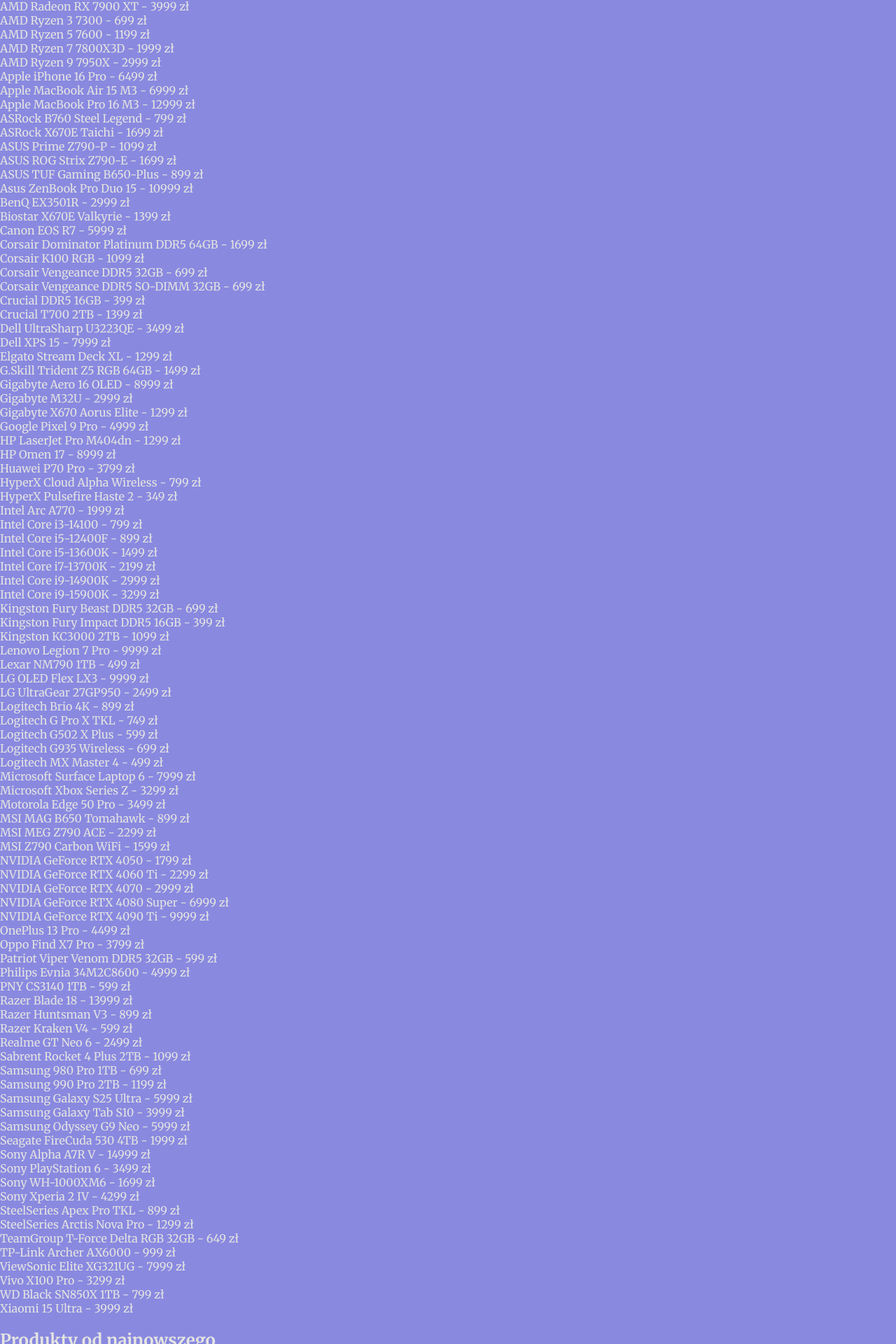
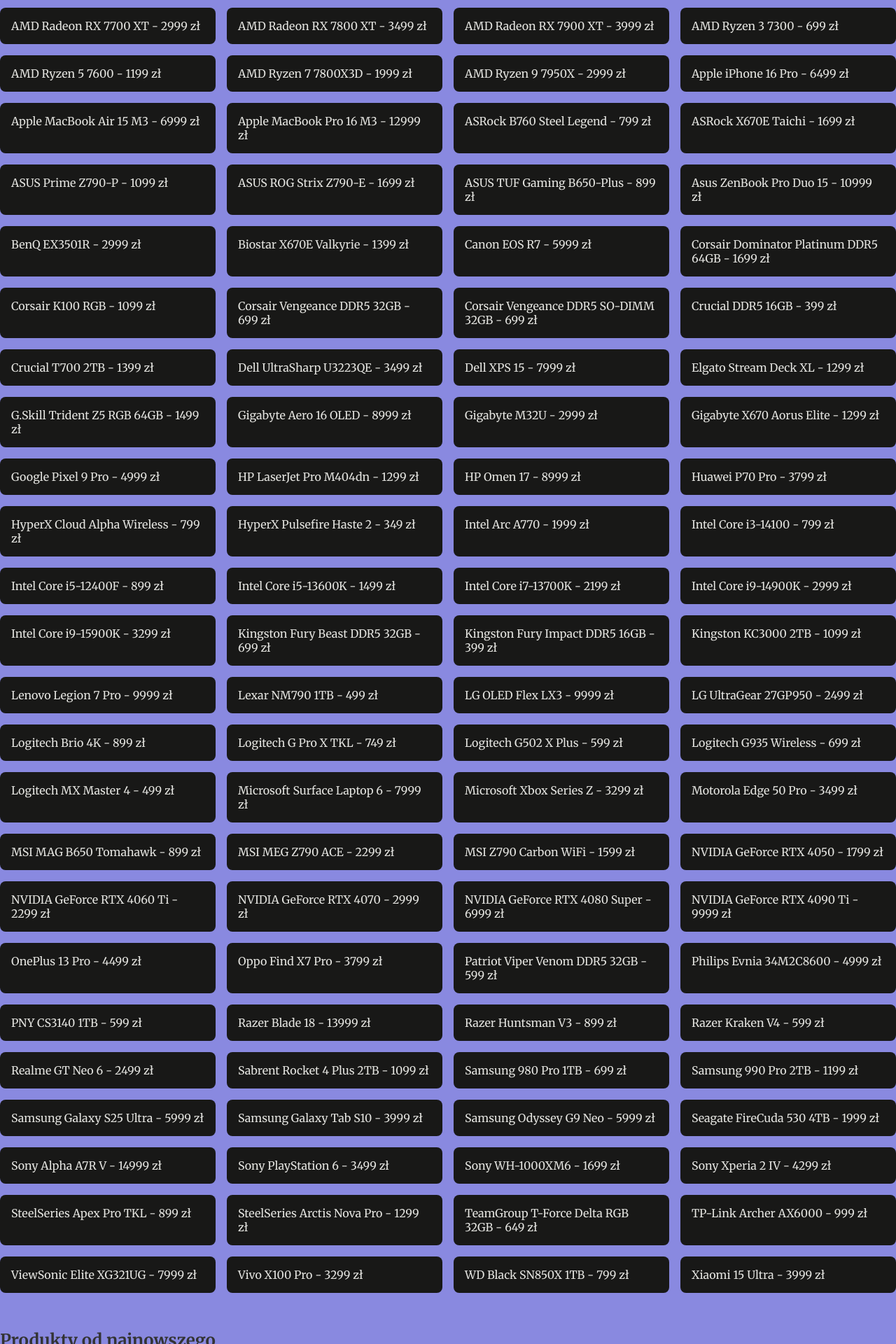
Before and after one commit to SebastianMarchanski/pbe-lab10-SebastianMarchanskiv2, a Next.js app in the folder computer-shop-2025sm/: page /product-list in a window 1280 px wide. Shown: the part 243-2163 px from the top of the page at 70% size. Built offline with nearby package versions, Linux system fonts and the light colour scheme.

Commit message:
Task 8 - add styles

```diff
--- a/computer-shop-2025sm/app/product-list/page.module.css
+++ b/computer-shop-2025sm/app/product-list/page.module.css
@@ -3,3 +3,25 @@
     color: #333;
     margin-bottom: 16px;
 }
+.container {
+  display: flex;
+  flex-direction: column;
+  gap: 2rem;
+}
+
+.list {
+  display: grid;
+  grid-template-columns: repeat(auto-fill, minmax(250px, 1fr));
+  gap: 1rem;
+}
+
+.list li {
+  background: #181817;
+  border-radius: 8px;
+  padding: 1rem;
+  transition: transform 0.2s ease;
+}
+
+.list li:hover {
+  transform: scale(1.02);
+}
--- a/computer-shop-2025sm/app/product-list/page.tsx
+++ b/computer-shop-2025sm/app/product-list/page.tsx
@@ -8,59 +8,59 @@
   updateProductAmount
 } from "../lib/products";
 
-
+import styles from "./page.module.css";
 
 export default function ProductList() {
   const productsAlpha = getProductsAlphabetically();
   const productsNewest = getProductsByNewest();
   const productsByStock = getProductsInStock();
   const productsOutOfStock = getProductsOutOfStock();
-  const productsByCategory = getProductsByCategory("procesor"); // przykładowa kategoria
-  const singleProduct = getProductById(1); // przykładowe ID produktu
-  const updatedProduct = updateProductAmount(1, 10); // ustaw ilość produktu o ID=1 na 10 sztuk
+  const productsByCategory = getProductsByCategory("procesor");
+  const singleProduct = getProductById(1);
+  const updatedProduct = updateProductAmount(1, 10);
 
   return (
-    <div>
-      <h2>Produkty alfabetycznie</h2>
-      <ul>
+    <div className={styles.container}>
+      <h2 className={styles.title}>Produkty alfabetycznie</h2>
+      <ul className={styles.list}>
         {productsAlpha.map(p => (
-          <li key={p.id}>{p.name} - {p.price} zł</li>
+          <li key={p.id} className={styles.item}>{p.name} - {p.price} zł</li>
         ))}
       </ul>
 
-      <h2>Produkty od najnowszego</h2>
-      <ul>
+      <h2 className={styles.title}>Produkty od najnowszego</h2>
+      <ul className={styles.list}>
         {productsNewest.map(p => (
-          <li key={p.id}>{p.name} - {p.date}</li>
+          <li key={p.id} className={styles.item}>{p.name} - {p.date}</li>
         ))}
       </ul>
 
-      <h2>Produkty posiadające przynajmniej jeden element na stanie</h2>
-      <ul>
+      <h2 className={styles.title}>Produkty posiadające przynajmniej jeden element na stanie</h2>
+      <ul className={styles.list}>
         {productsByStock.map(p => (
-          <li key={p.id}>{p.name} - {p.amount} szt.</li>
+          <li key={p.id} className={styles.item}>{p.name} - {p.amount} szt.</li>
         ))}
       </ul>
 
-      <h2>Produkty wyprzedane</h2>
-      <ul>
+      <h2 className={styles.title}>Produkty wyprzedane</h2>
+      <ul className={styles.list}>
         {productsOutOfStock.map(p => (
-          <li key={p.id}>{p.name}</li>
+          <li key={p.id} className={styles.item}>{p.name}</li>
         ))}
       </ul>
 
-      <h2>Produkty z kategorii procesor</h2>
-      <ul>
+      <h2 className={styles.title}>Produkty z kategorii procesor</h2>
+      <ul className={styles.list}>
         {productsByCategory.map(p => (
-          <li key={p.id}>{p.name} - {p.price} zł</li>
+          <li key={p.id} className={styles.item}>{p.name} - {p.price} zł</li>
         ))}
       </ul>
 
-      <h2>Pojedynczy produkt (ID=1)</h2>
-      <p>{singleProduct.name} - {singleProduct.price} zł - {singleProduct.amount} szt.</p>
+      <h2 className={styles.title}>Pojedynczy produkt (ID=1)</h2>
+      <p className={styles.single}>{singleProduct.name} - {singleProduct.price} zł - {singleProduct.amount} szt.</p>
 
-      <h2>Produkt po aktualizacji ilości</h2>
-      <p>{updatedProduct.name} - {updatedProduct.price} zł - {updatedProduct.amount} szt.</p>
+      <h2 className={styles.title}>Produkt po aktualizacji ilości</h2>
+      <p className={styles.single}>{updatedProduct.name} - {updatedProduct.price} zł - {updatedProduct.amount} szt.</p>
     </div>
   );
 }
```
